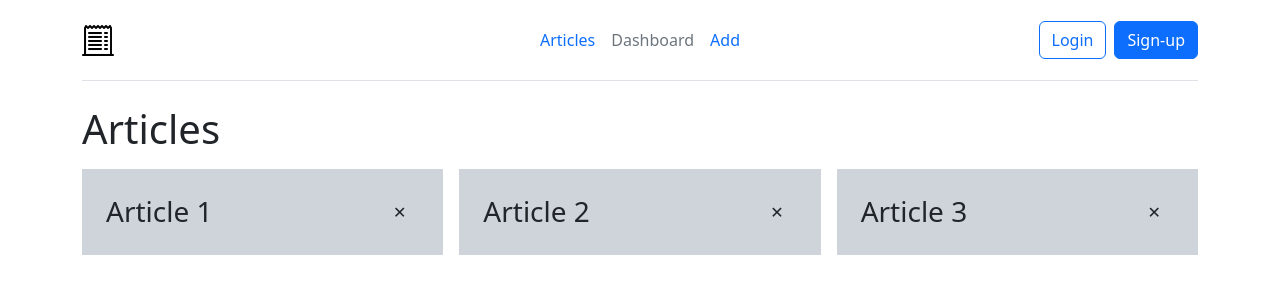
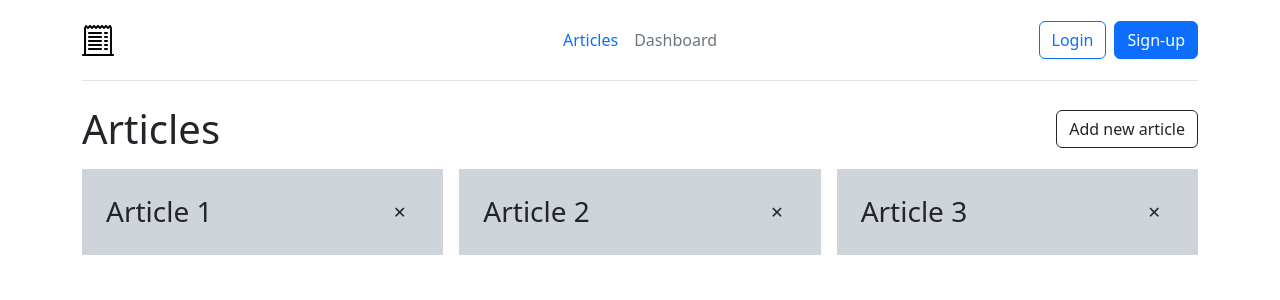
Before and after one commit to Dmitry27Zh/react-blog, a React (Create React App) app: page /dashboard in a window 1280 px wide. Shown: the top 300 px of the page. Built offline with nearby package versions, Linux system fonts and the light colour scheme.

Commit message:
Move Add Link to DashboardPage

```diff
--- a/src/components/navigation.jsx
+++ b/src/components/navigation.jsx
@@ -9,9 +9,6 @@ const Navigation = () => {
       <li>
         <NavigationLink to="/dashboard">Dashboard</NavigationLink>
       </li>
-      <li>
-        <NavigationLink to="/add">Add</NavigationLink>
-      </li>
     </ul>
   )
 }
--- a/src/layouts/dashboardPage.jsx
+++ b/src/layouts/dashboardPage.jsx
@@ -1,9 +1,16 @@
 import Page from './page'
 import Dashboard from '../components/dashboard'
+import { Link } from 'react-router-dom'
 
 const DashboardPage = () => {
+  const headerExtra = (
+    <Link className="btn btn-outline-dark" to="/add">
+      Add new article
+    </Link>
+  )
+
   return (
-    <Page title="Articles">
+    <Page title="Articles" headerExtra={headerExtra}>
       <Dashboard />
     </Page>
   )
--- a/src/layouts/page.jsx
+++ b/src/layouts/page.jsx
@@ -1,13 +1,21 @@
 import PropTypes from 'prop-types'
 
 const Page = (props) => {
-  const { title, className = '', children } = props
+  const { title, className = '', headerExtra, children } = props
   const BASE_CLASSES = ''
   let classes = BASE_CLASSES + ' ' + className
+  const renderHeaderExtra = () => {
+    if (headerExtra) {
+      return <div className="d-flex flex-column justify-content-center flex-shrink-0 gap-2">{headerExtra}</div>
+    }
+  }
 
   return (
     <div className={classes}>
-      <h1 className="mb-3">{title}</h1>
+      <div className="d-flex justify-content-between gap-4 mb-3">
+        <h1 className="m-0">{title}</h1>
+        {renderHeaderExtra()}
+      </div>
       {children}
     </div>
   )
```
